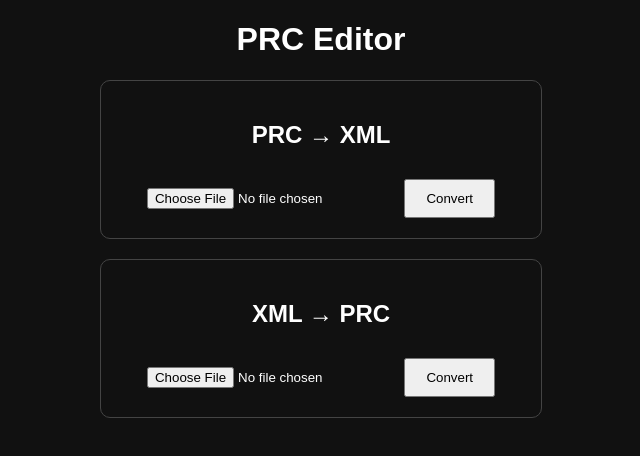
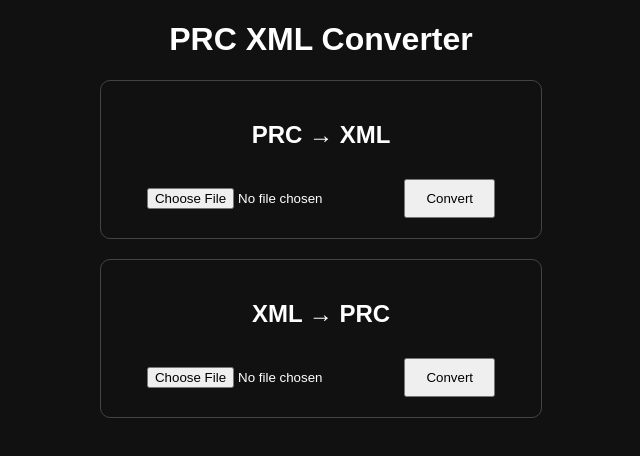
Before and after one commit to enswapwar/Paramxml-web, a website: page public/index.html in a window 1280 px wide. Shown: the whole page, without its empty margins (319-959 px from the left). Drawn offline with Linux system fonts and the light colour scheme.

Commit message:
Update index.html

```diff
--- a/public/index.html
+++ b/public/index.html
@@ -2,12 +2,12 @@
 <html>
 <head>
 <meta charset="UTF-8">
-<title>PRC Editor</title>
+<title>PRC XML Converter</title>
 <link rel="stylesheet" href="style.css">
 </head>
 <body>
 
-<h1>PRC Editor</h1>
+<h1>PRC XML Converter</h1>
 
 <div class="box">
     <h2>PRC → XML</h2>
```
